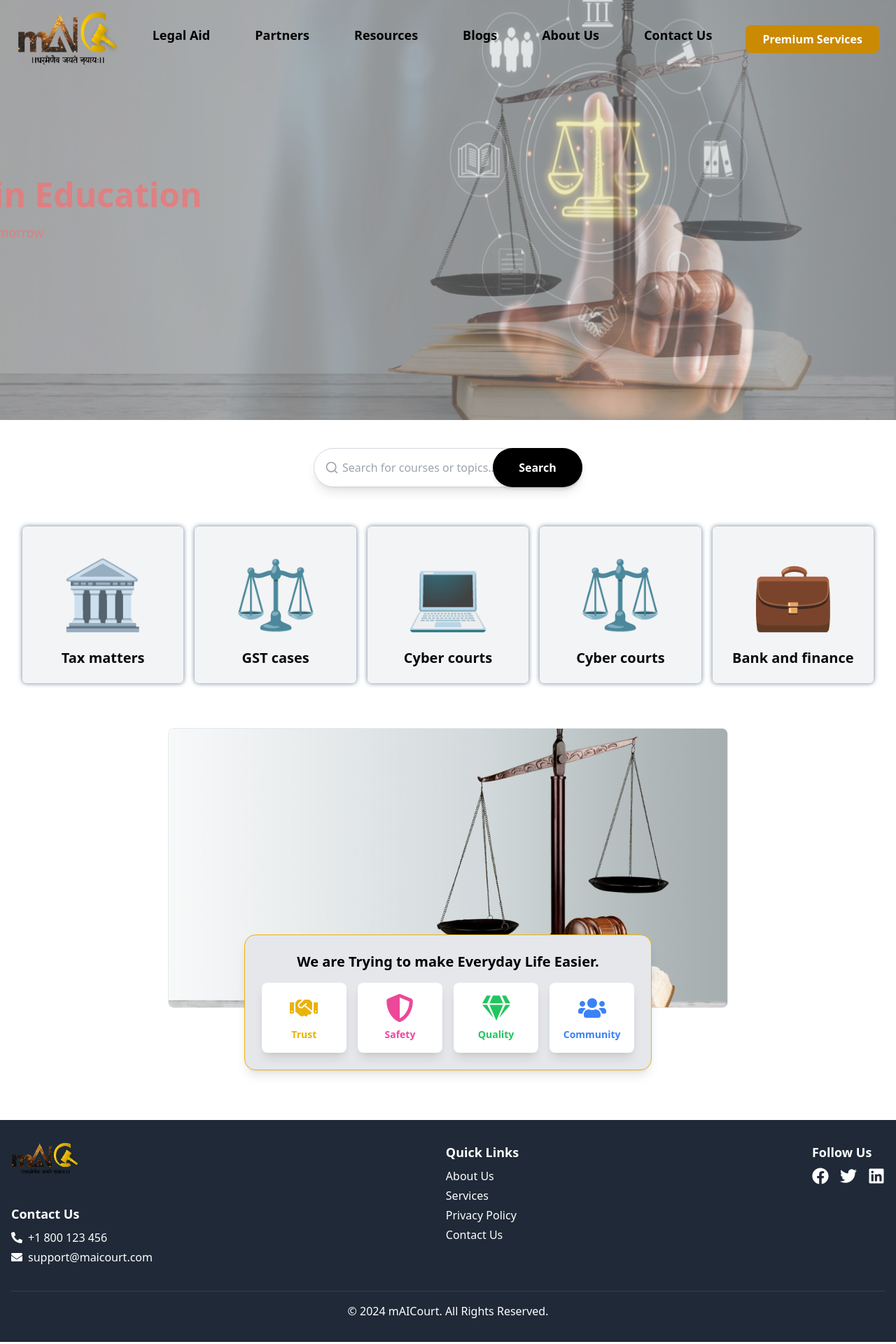
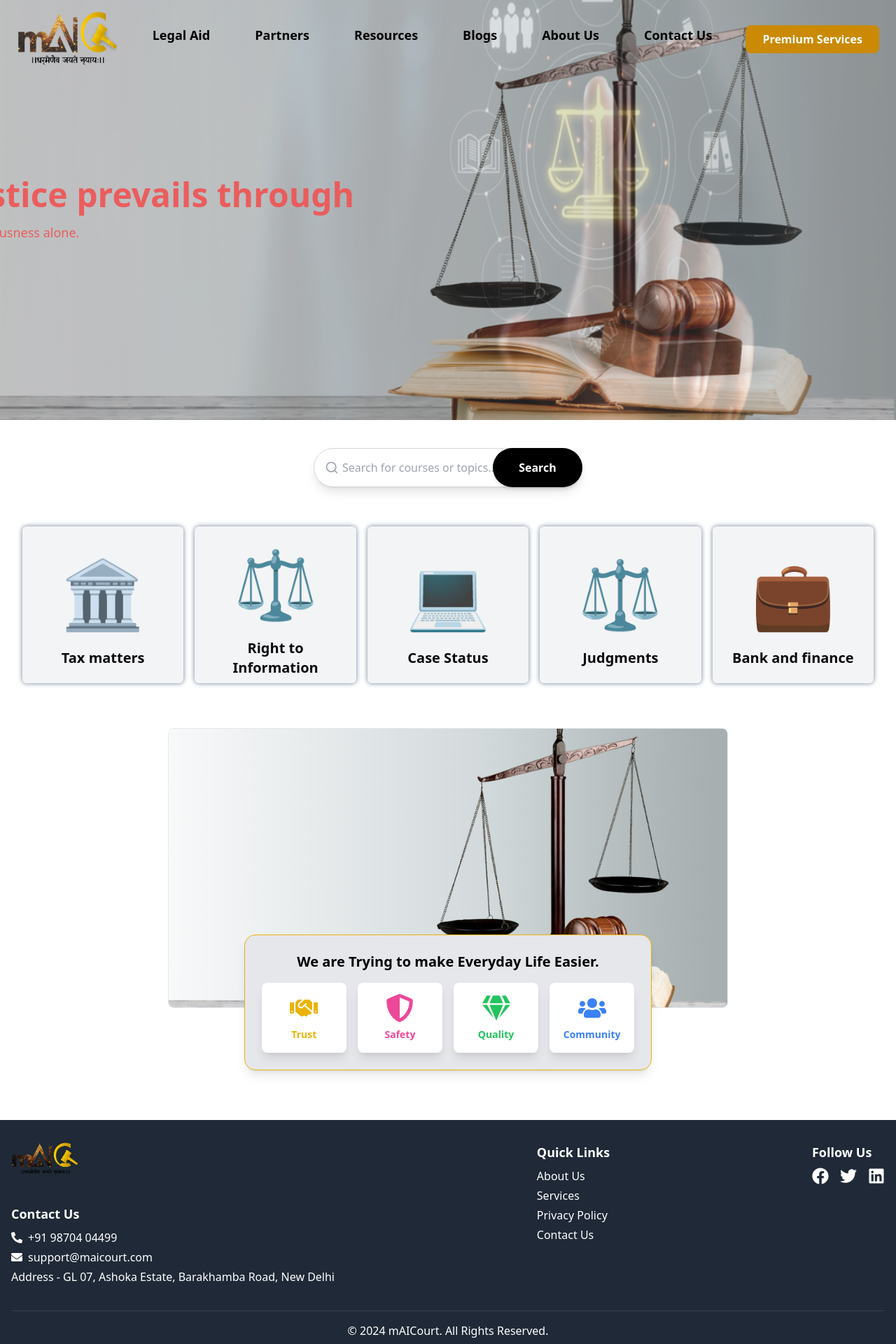
Before and after one commit to idcindia/mAI-Court, a Next.js app: page / in a window 1280 px wide. Shown: the top 1920 px of the page at 70% size. Built offline with nearby package versions, Linux system fonts and the light colour scheme.

Commit message:
text changes and added address

```diff
--- a/src/app/components/common/Footer.js
+++ b/src/app/components/common/Footer.js
@@ -17,11 +17,14 @@ const Footer = () => {
             <div>
             <h3 className="text-lg font-semibold mb-2">Contact Us</h3>
             <p className="flex items-center justify-center md:justify-start mb-1">
-              <FaPhoneAlt className="mr-2" /> +1 800 123 456
+              <FaPhoneAlt className="mr-2" /> +91 98704 04499
             </p>
             <p className="flex items-center justify-center md:justify-start mb-1">
               <FaEnvelope className="mr-2" /> support@maicourt.com
             </p>
+            <p className="justify-center md:justify-start mb-1">
+                Address - GL 07, Ashoka Estate, Barakhamba Road, New Delhi
+              </p>
             </div>
 
           </div>
--- a/src/app/components/common/Header.js
+++ b/src/app/components/common/Header.js
@@ -11,18 +11,18 @@ export default function Header() {
   const images = [
     {
       src: "/Assests/web1.jpg",
-      title: "Welcome to Our University",
-      description: "Discover the future with us",
+      title: "Your Legal Companion",
+      description: "Powered by AI",
     },
     {
       src: "/Assests/web2.jpg",
-      title: "Excellence in Education",
-      description: "Shaping minds for a brighter tomorrow",
+      title:"Justice prevails through",
+      description: "righteousness alone.",
     },
     {
       src: "/Assests/web3.jpg",
-      title: "Innovation and Research",
-      description: "Pushing the boundaries of knowledge",
+      title:"।। धर्मेणैव जयते न्यायः।।"
+      //description: "Pushing the boundaries of knowledge",
     },
   ];
 
--- a/src/app/components/home/HomePage.js
+++ b/src/app/components/home/HomePage.js
@@ -8,9 +8,9 @@ const ImageSlider = () => {
 
   const sections = [
     { title: "Tax matters", icon: "🏛️" },
-    { title: "GST cases", icon: "⚖️" },
-    { title: "Cyber courts", icon: "💻" },
-    { title: "Cyber courts", icon: "⚖️" },
+    { title: "Right to Information", icon: "⚖️" },
+    { title: "Case Status", icon: "💻" },
+    { title: "Judgments", icon: "⚖️" },
     { title: "Bank and finance", icon: "💼" },
   ];
 
```
